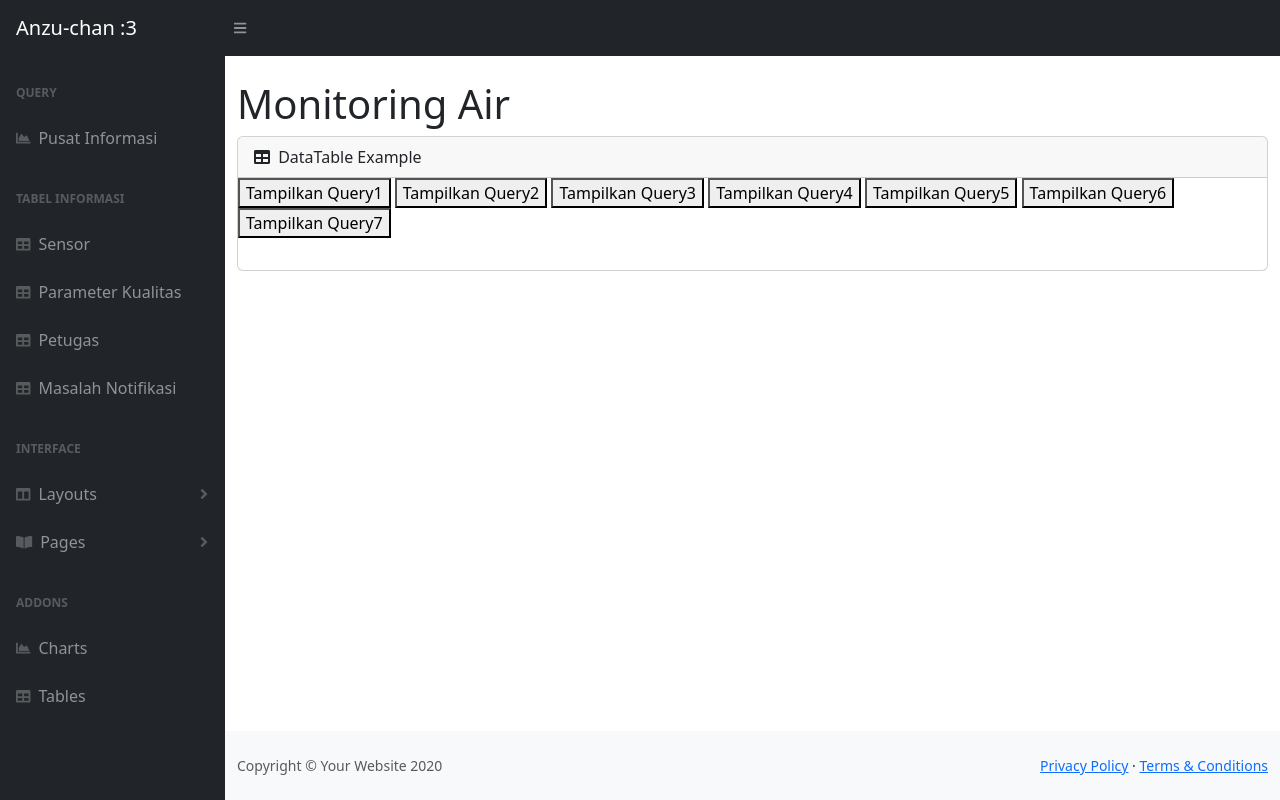
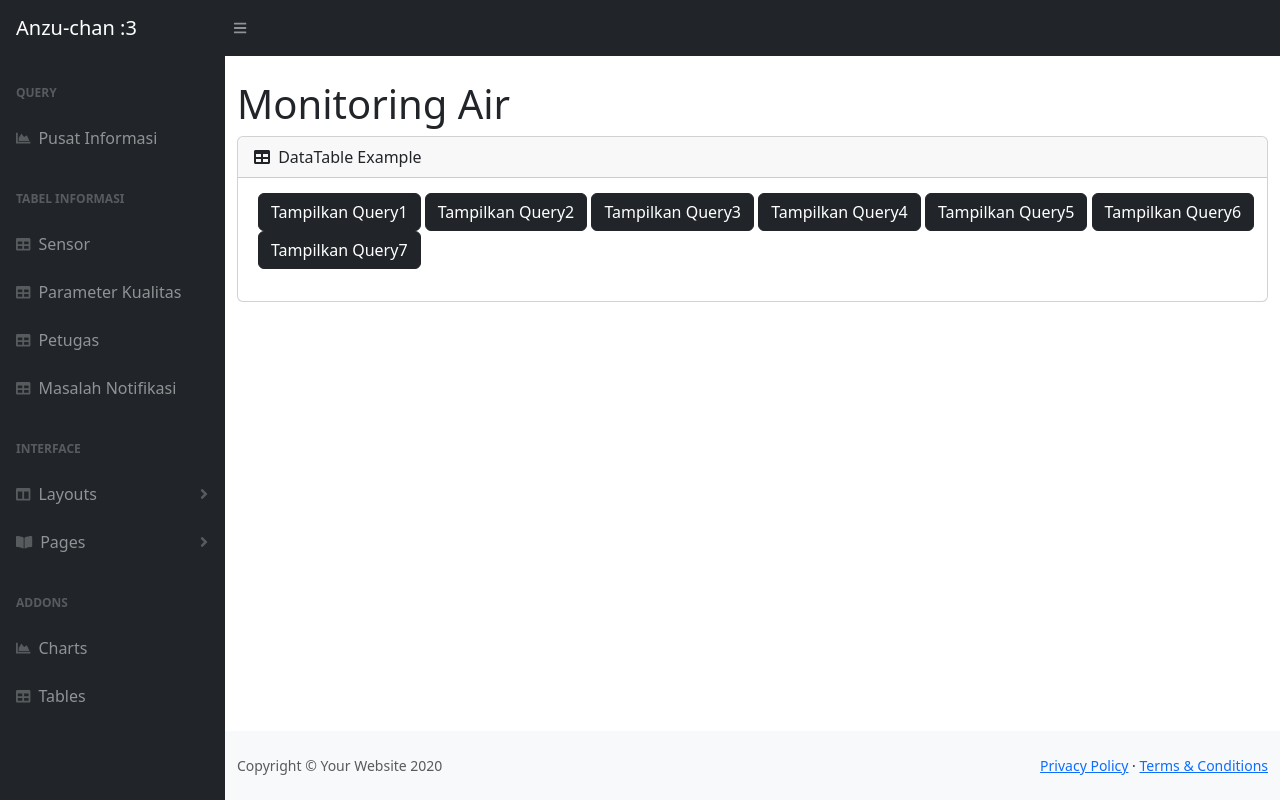
Before and after one commit to RaphaeLaw/Monitoring-Air, a PHP site: page / in a window 1280 px wide. Run offline with PHP 8.4, Linux system fonts and the light colour scheme; some libraries are stand-ins or nearby versions.

Commit message:
change button model

```diff
--- a/monitoring_air/index.php
+++ b/monitoring_air/index.php
@@ -156,14 +156,14 @@ require "function.php";
                         </head>
 
                         <body>
-                            <form method="post">
-                                <button type="submit" name="tampilkan_query1">Tampilkan Query1</button>
-                                <button type="submit" name="tampilkan_query2">Tampilkan Query2</button>
-                                <button type="submit" name="tampilkan_query3">Tampilkan Query3</button>
-                                <button type="submit" name="tampilkan_query4">Tampilkan Query4</button>
-                                <button type="submit" name="tampilkan_query5">Tampilkan Query5</button>
-                                <button type="submit" name="tampilkan_query6">Tampilkan Query6</button>
-                                <button type="submit" name="tampilkan_query7">Tampilkan Query7</button>
+                            <form method="post" style="margin-left:20px;margin-top:15px">
+                                <button class="btn btn-dark" type="submit" name="tampilkan_query1">Tampilkan Query1</button>
+                                <button class="btn btn-dark" type="submit" name="tampilkan_query2">Tampilkan Query2</button>
+                                <button class="btn btn-dark" type="submit" name="tampilkan_query3">Tampilkan Query3</button>
+                                <button class="btn btn-dark" type="submit" name="tampilkan_query4">Tampilkan Query4</button>
+                                <button class="btn btn-dark" type="submit" name="tampilkan_query5">Tampilkan Query5</button>
+                                <button class="btn btn-dark" type="submit" name="tampilkan_query6">Tampilkan Query6</button>
+                                <button class="btn btn-dark" type="submit" name="tampilkan_query7">Tampilkan Query7</button>
                             </form>
                             <div class="card-body">
 
```
